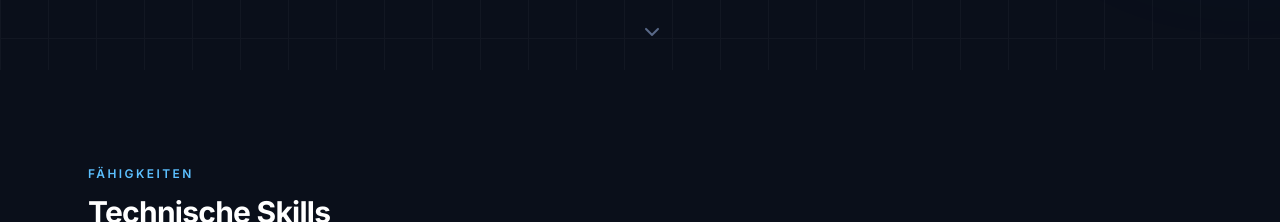
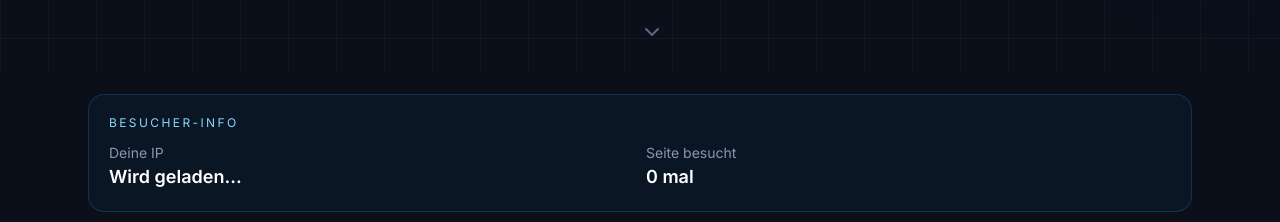
Before and after one commit to uv-code/IT-administration--Portofolio, a React (Vite) app in the folder project/: page / in a window 1280 px wide. Shown: the part 730-952 px from the top of the page. Built offline with nearby package versions, Linux system fonts and the light colour scheme; no server answers.

Commit message:
Move visitor info to main page

```diff
--- a/project/src/App.tsx
+++ b/project/src/App.tsx
@@ -311,6 +311,52 @@ function Hero() {
       >
         <ChevronDown size={24} />
       </button>
+    </section>
+  );
+}
+
+function VisitorInfo() {
+  const [visitorIp, setVisitorIp] = useState('');
+  const [totalVisits, setTotalVisits] = useState(0);
+
+  useEffect(() => {
+    if (!VISIT_API_URL) return;
+
+    const fetchVisitInfo = async () => {
+      try {
+        const response = await fetch(VISIT_API_URL, { cache: 'no-store' });
+        if (!response.ok) return;
+
+        const data = (await response.json()) as { visitorIp?: string; totalVisits?: number };
+        setVisitorIp(data.visitorIp || 'unbekannt');
+        setTotalVisits(data.totalVisits ?? 0);
+      } catch (visitError) {
+        console.warn('Visit endpoint unavailable:', visitError);
+      }
+    };
+
+    void fetchVisitInfo();
+  }, []);
+
+  if (!VISIT_API_URL) return null;
+
+  return (
+    <section className="py-6">
+      <div className="mx-auto max-w-6xl px-5 sm:px-6">
+        <div className="rounded-2xl border border-accent-500/20 bg-accent-500/5 p-5 text-ink-100">
+          <p className="text-xs uppercase tracking-[0.2em] text-accent-300">Besucher-Info</p>
+          <div className="mt-3 grid gap-3 sm:grid-cols-2">
+            <div>
+              <p className="text-sm text-ink-400">Deine IP</p>
+              <p className="text-lg font-semibold text-white">{visitorIp || 'Wird geladen...'}</p>
+            </div>
+            <div>
+              <p className="text-sm text-ink-400">Seite besucht</p>
+              <p className="text-lg font-semibold text-white">{totalVisits} mal</p>
+            </div>
+          </div>
+        </div>
+      </div>
     </section>
   );
 }
@@ -640,8 +686,6 @@ function JobAgentSection() {
   const [status, setStatus] = useState<StatusData>({});
   const [loading, setLoading] = useState(false);
   const [error, setError] = useState('');
-  const [visitorIp, setVisitorIp] = useState('');
-  const [totalVisits, setTotalVisits] = useState(0);
 
   const loadLocalJobData = async () => {
     const [jobsResponse, statusResponse] = await Promise.all([
@@ -689,25 +733,6 @@ function JobAgentSection() {
       setLoading(false);
     }
   };
-
-  useEffect(() => {
-    if (!VISIT_API_URL) return;
-
-    const fetchVisitInfo = async () => {
-      try {
-        const response = await fetch(VISIT_API_URL, { cache: 'no-store' });
-        if (!response.ok) return;
-
-        const data = (await response.json()) as { visitorIp?: string; totalVisits?: number };
-        setVisitorIp(data.visitorIp || 'unbekannt');
-        setTotalVisits(data.totalVisits ?? 0);
-      } catch (visitError) {
-        console.warn('Visit endpoint unavailable:', visitError);
-      }
-    };
-
-    void fetchVisitInfo();
-  }, []);
 
   const statusLabel =
     status.status === 'new_jobs_found'
@@ -768,22 +793,6 @@ function JobAgentSection() {
             <p className="mt-3 text-lg font-bold text-white">Adzuna API</p>
           </div>
         </div>
-
-        {VISIT_API_URL && (
-          <div className="mb-6 rounded-2xl border border-accent-500/20 bg-accent-500/5 p-5 text-ink-100">
-            <p className="text-xs uppercase tracking-[0.2em] text-accent-300">Besucher-Info</p>
-            <div className="mt-3 grid gap-3 sm:grid-cols-2">
-              <div>
-                <p className="text-sm text-ink-400">Deine IP</p>
-                <p className="text-lg font-semibold text-white">{visitorIp || 'Wird geladen...'}</p>
-              </div>
-              <div>
-                <p className="text-sm text-ink-400">Seite besucht</p>
-                <p className="text-lg font-semibold text-white">{totalVisits} mal</p>
-              </div>
-            </div>
-          </div>
-        )}
 
         {loading ? (
           <div className="rounded-2xl border border-ink-800 bg-ink-900/50 p-8 text-center text-ink-300">
@@ -943,6 +952,7 @@ export default function App() {
       <Navbar />
       <main>
         <Hero />
+        <VisitorInfo />
         <Skills />
         <Certifications />
         <Projects />
```
